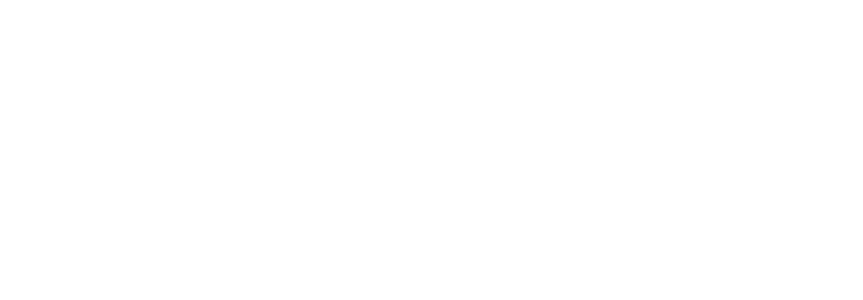
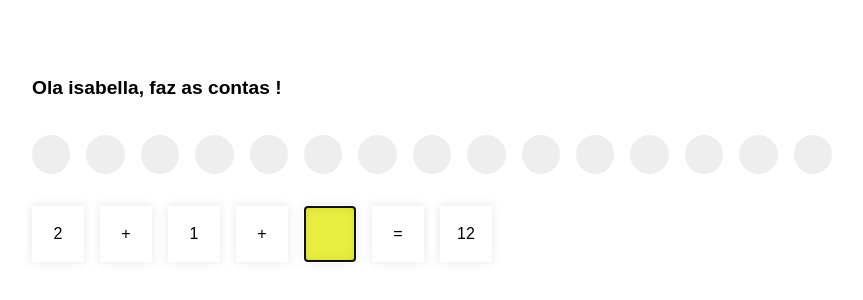
Before and after one commit to RozbehSharahi/isibisi, a Nuxt app: page /games/fill-game in a window 1280 px wide. Before the commit this address had no page. Shown: the part 260-560 px from the top of the page, without its empty margins (208-1071 px from the left). Built offline with nearby package versions, Linux system fonts and the light colour scheme.

Commit message:
Create mixture game

```diff
--- a/comps/Games/TheSumGame.vue
+++ /dev/null
@@ -1,34 +0,0 @@
-<script lang="ts" setup>
-import TheGrid from "~/comps/TheGrid.vue";
-import TheCard from "~/comps/TheCard.vue";
-import TheFullInput from "~/comps/TheFullInput.vue";
-
-const items = [
-  { quest: "2 + 3 = 4 + x", solution: 1 },
-  { quest: "9 + 3 = x + 4", solution: 8 },
-  { quest: "2 + 3 = 4 + x", solution: 1 },
-  { quest: "9 + 3 = x + 4", solution: 8 },
-];
-</script>
-<template>
-  <the-grid class="the-sum-game">
-    <div v-for="item in items" :key="item.quest" class="quest">
-      <the-grid>
-        <div
-          v-for="questItem in item.quest.split(' ')"
-          :key="questItem"
-          class="span-1"
-        >
-          <the-card v-if="questItem !== 'x'" class="p-0">
-            <div class="p-1em text-center">{{ questItem }}</div>
-          </the-card>
-          <the-full-input v-else class="p-1em text-center" />
-        </div>
-      </the-grid>
-    </div>
-  </the-grid>
-</template>
-<style lang="scss" scoped>
-.quest {
-}
-</style>
--- a/pages/games/sum-game.vue
+++ b/pages/games/fill-game.vue
@@ -1,5 +1,5 @@
 <script setup lang="ts">
-import { FillQuest } from "~/games/fill-quest";
+import { FillQuest } from "~/quests/fill-quest";
 import TheHeadline from "~/comps/TheHeadline.vue";
 import TheQuest from "~/comps/TheQuest.vue";
 import TheGrid from "~/comps/TheGrid.vue";
@@ -10,8 +10,17 @@
 import { timeout } from "~/utils/timeout";
 import TheButton from "~/comps/TheButton.vue";
 import TheRandomVideo from "~/comps/TheRandomVideo.vue";
+import { randomSample } from "~/utils/random";
 
-const createNewQuest = () => FillQuest.create3PartSumQuestWithXInBetween();
+const createNewQuest = (): FillQuest => {
+  const possibleQuests: (() => FillQuest)[] = [
+    () => FillQuest.create3PartSumQuestWithXInBetween(),
+    () => FillQuest.createSumQuest(),
+    () => FillQuest.create3PartSumQuest(),
+    () => FillQuest.createSubtraction(),
+  ];
+  return randomSample(possibleQuests)();
+};
 
 const quest = ref(createNewQuest());
 const points = ref(0);
@@ -19,7 +28,7 @@
 
 const input = ref<string | null>(null);
 
-const getInput = () => input.value ?? "";
+const getInput = () => input.value || "";
 
 const getInputElement = (): HTMLInputElement => {
   const element = document.getElementsByClassName("input")[0];
@@ -68,7 +77,7 @@
           <the-headline>Ola isabella, faz as contas !</the-headline>
           <the-points
             :current-points="points"
-            :max="10"
+            :max="15"
             @success="success"
             @change="newGame"
           />
--- a/pages/index.vue
+++ b/pages/index.vue
@@ -4,17 +4,10 @@
 import TheBigButton from "~/comps/TheBigButton.vue";
 </script>
 <template>
-  <div class="the-homepage">
-    <the-headline>Choose a game</the-headline>
-    <the-grid>
-      <the-big-button class="span-3" @click="navigateTo('/games/sum-game')">
-        Sum game
-      </the-big-button>
-    </the-grid>
-  </div>
+  <the-grid>
+    <the-headline>Escolhe um jogo</the-headline>
+    <the-big-button class="span-3" @click="navigateTo('/games/fill-game')">
+      Mistura de tarefas
+    </the-big-button>
+  </the-grid>
 </template>
-<style lang="scss" scoped>
-.the-homepage {
-  padding: 2em 0;
-}
-</style>
--- a/games/fill-quest.ts
+++ b/quests/fill-quest.ts
@@ -1,4 +1,4 @@
-import { randomInteger } from "~/utils/random";
+import { randomInteger, shuffle } from "~/utils/random";
 
 export class FillQuest {
   public static createSumQuest(): FillQuest {
@@ -41,15 +41,32 @@
     const number2 = randomInteger(1, 5);
     const number3 = randomInteger(10, 13);
 
-    calculation.push(number1.toString());
+    const leftSide = shuffle([number1.toString(), number2.toString(), "x"]);
+
+    calculation.push(leftSide[0]);
     calculation.push("+");
-    calculation.push("x");
+    calculation.push(leftSide[1]);
     calculation.push("+");
-    calculation.push(number2.toString());
+    calculation.push(leftSide[2]);
     calculation.push("=");
     calculation.push(number3.toString());
 
     return new FillQuest(calculation.join(" "), number3 - number2 - number1);
+  }
+
+  static createSubtraction() {
+    const calculation: string[] = [];
+
+    const number1 = randomInteger(8, 15);
+    const number2 = randomInteger(1, 8);
+
+    calculation.push(number1.toString());
+    calculation.push("-");
+    calculation.push(number2.toString());
+    calculation.push("=");
+    calculation.push("x");
+
+    return new FillQuest(calculation.join(" "), number1 - number2);
   }
 
   public constructor(private calculation: string, private solution: number) {}
--- a/utils/random.ts
+++ b/utils/random.ts
@@ -5,3 +5,9 @@
 export function randomSample(samples: any[]) {
   return samples[Math.floor(Math.random() * samples.length)];
 }
+
+export const shuffle = (elements: any[]): any[] =>
+  elements
+    .map((value) => ({ value, sort: Math.random() }))
+    .sort((a, b) => a.sort - b.sort)
+    .map(({ value }) => value);
```
